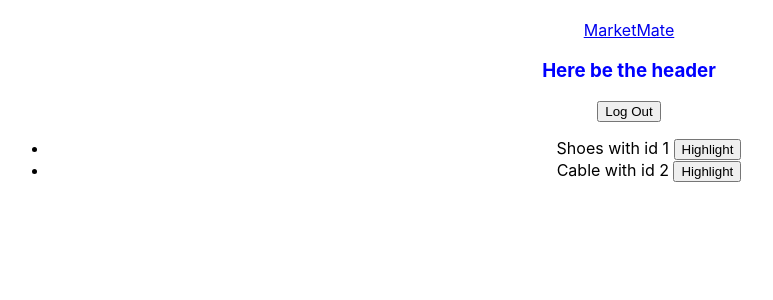
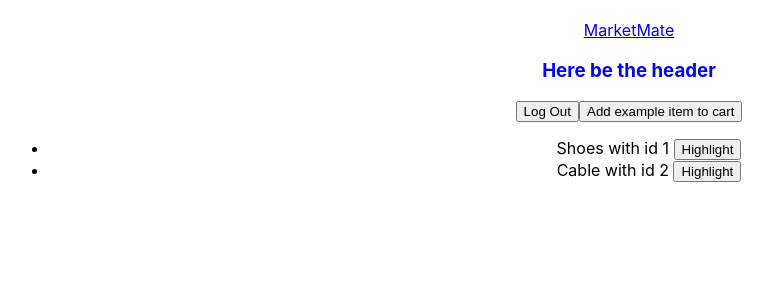
Before and after one commit to poolll98/monday-e-commerce, a React (Create React App) app in the folder Frontend/: page /cart in a window 1280 px wide. Both pictures are taken after a click on the button "Log In". Shown: the top 300 px of the page, without its empty margins (11-784 px from the left). Built offline with nearby package versions, Linux system fonts and the light colour scheme; data requests are answered from the project's data file.

Commit message:
Button to add mock item to cart.

```diff
--- a/Frontend/src/Components/HeaderBar.js
+++ b/Frontend/src/Components/HeaderBar.js
@@ -1,19 +1,52 @@
-import React from 'react';
-import { Link } from 'react-router-dom';
-import { UserContext, UserLoginContext } from './UserContext';
-import { useContext } from 'react';
+import React from "react";
+import { Link } from "react-router-dom";
+import { UserContext, UserLoginContext } from "./UserContext";
+import { useContext } from "react";
+import { addItemToCart } from "../services/shoppingCart";
 
 export default function HeaderBar() {
-    const colors = {'color': 'blue'}
+  const colors = { color: "blue" };
 
-    const user = useContext(UserContext);
-    const userAction = useContext(UserLoginContext);
+  const user = useContext(UserContext);
+  const userAction = useContext(UserLoginContext);
 
-    return (
-        <div style={{...colors, 'textAlign': "center"}}>
-            <Link to="/">MarketMate</Link>
-            <h3>Here be the header</h3>
-            {(user.username === undefined && <button onClick={() => {userAction({type: 'login'});}}>Log In</button>)}
-            {(user.username !== undefined && <button onClick={() => {userAction({type: 'logout'})}}>Log Out</button>)}
-        </ div>);
+  let exampleItem = {
+    name: "Example Item",
+    id: Math.floor(Math.random() * 1000),
+    amount: 8,
+  };
+
+  return (
+    <div style={{ ...colors, textAlign: "center" }}>
+      <Link to="/">MarketMate</Link>
+      <h3>Here be the header</h3>
+      {user.username === undefined && (
+        <button
+          onClick={() => {
+            userAction({ type: "login" });
+          }}
+        >
+          Log In
+        </button>
+      )}
+      {user.username !== undefined && (
+        <button
+          onClick={() => {
+            userAction({ type: "logout" });
+          }}
+        >
+          Log Out
+        </button>
+      )}
+      {user.username !== undefined && (
+        <button
+          onClick={() => {
+            addItemToCart(exampleItem);
+          }}
+        >
+          Add example item to cart
+        </button>
+      )}
+    </div>
+  );
 }
--- a/Frontend/src/services/shoppingCart.js
+++ b/Frontend/src/services/shoppingCart.js
@@ -13,9 +13,10 @@ export function addItemToCart(itemData, user) {
     // do something?
   }
 
-  let body = JSON.stringify({ itemData }); // TODO: Transform data as needed.
+  let body = JSON.stringify(itemData); // TODO: Transform data as needed.
+  console.log(body);
 
-  return fetch("http://localhost:3333/list", {
+  return fetch("http://localhost:3333/cart", {
     method: "POST",
     headers: {
       "Content-Type": "application/json",
```
